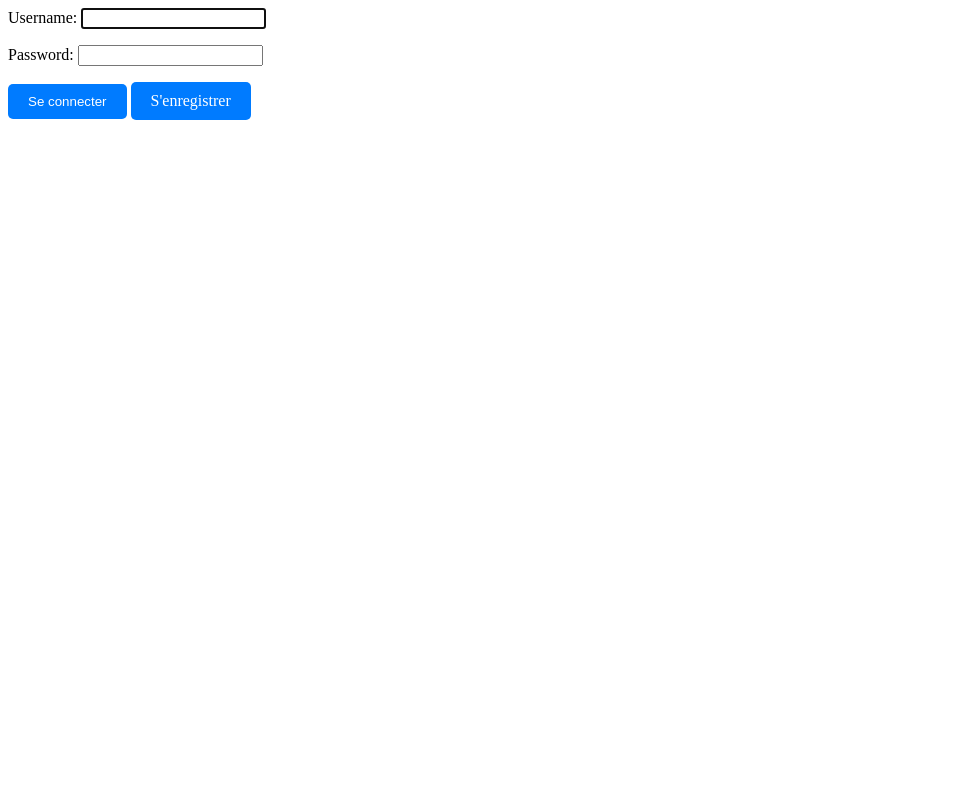
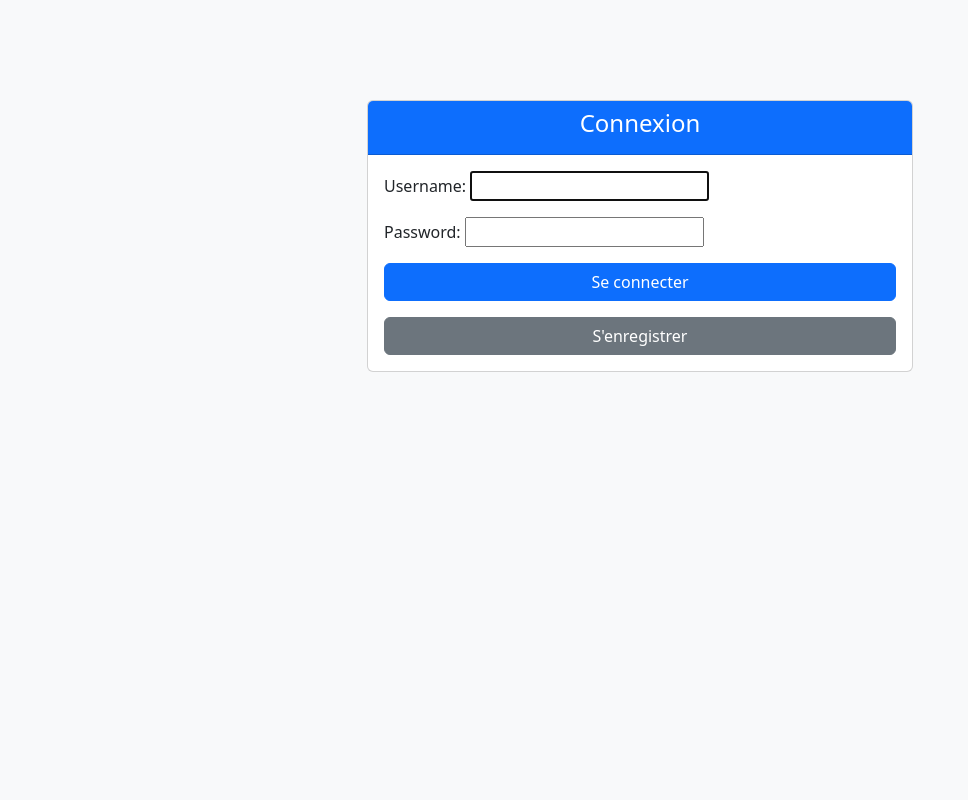
Before and after one commit to rayenehassan/reservations-rayene-hassan, a Django app: page /login/ in a window 1280 px wide. Shown: the whole page, without its empty margins (0-968 px from the left). Run offline with Django 4.2, Linux system fonts and the light colour scheme; some libraries are stand-ins or nearby versions.

Commit message:
template login potable

```diff
--- a/reservations/reservationhub/templates/registration/login.html
+++ b/reservations/reservationhub/templates/registration/login.html
@@ -1,7 +1,45 @@
-<form method="post" action="{% url 'login' %}">
-  {% csrf_token %}
-  {{ form.as_p }}
-  <button type="submit" style="display: inline-block; background-color: #007bff; color: #fff; padding: 10px 20px; border: none; border-radius: 5px; text-decoration: none; cursor: pointer;">Se connecter</button>
-  <input type="hidden" name="next" value="{{ next }}">
-  <a href="{% url 'reservationhub:register' %}" style="display: inline-block; background-color: #007bff; color: #fff; padding: 10px 20px; border: none; border-radius: 5px; text-decoration: none; cursor: pointer;">S'enregistrer</a>
-</form>
+{% load static %}
+{% load bootstrap5 %}
+{% bootstrap_css %}
+{% bootstrap_javascript %}
+
+<!DOCTYPE html>
+<html lang="fr">
+<head>
+    <meta charset="UTF-8">
+    <meta name="viewport" content="width=device-width, initial-scale=1.0">
+    <title>Connexion</title>
+    <link rel="stylesheet" href="https://cdn.jsdelivr.net/npm/bootstrap@5.3.0-alpha1/dist/css/bootstrap.min.css">
+    <style>
+        body {
+            background-color: #f8f9fa;
+        }
+        .login-container {
+            margin-top: 100px;
+        }
+    </style>
+</head>
+<body>
+<div class="container">
+    <div class="row justify-content-center login-container">
+        <div class="col-md-6">
+            <div class="card">
+                <div class="card-header text-center bg-primary text-white">
+                    <h4>Connexion</h4>
+                </div>
+                <div class="card-body">
+                    <form method="post" action="{% url 'login' %}">
+                        {% csrf_token %}
+                        {{ form.as_p }}
+                        <button type="submit" class="btn btn-primary d-block w-100 mt-3">Se connecter</button>
+                        <input type="hidden" name="next" value="{{ next }}">
+                    </form>
+                    <a href="{% url 'reservationhub:register' %}" class="btn btn-secondary d-block w-100 mt-3">S'enregistrer</a>
+                </div>
+            </div>
+        </div>
+    </div>
+</div>
+<script src="https://cdn.jsdelivr.net/npm/bootstrap@5.3.0-alpha1/dist/js/bootstrap.bundle.min.js"></script>
+</body>
+</html>
```
